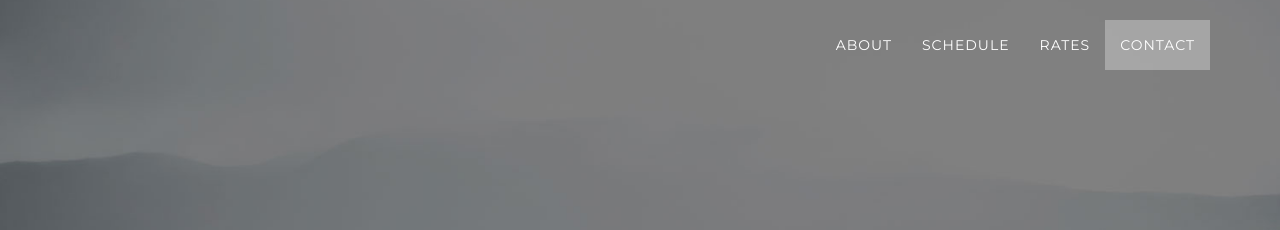
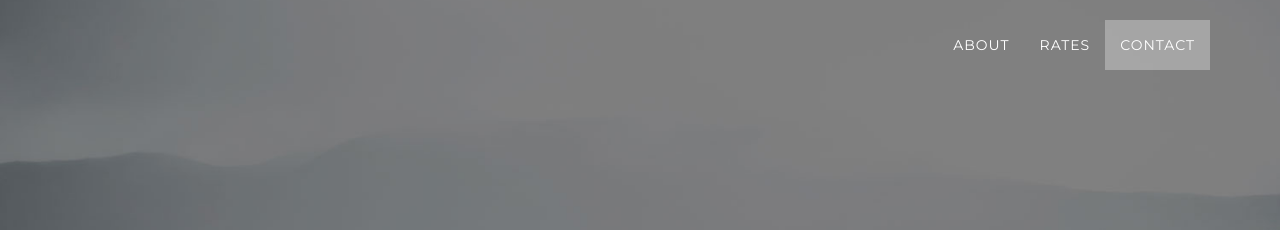
Before and after one commit to taro-shima-jpn/taro-shima-jpn.github.io, a Jekyll site: the page built from index.html, in a window 1280 px wide. Shown: the top 230 px of the page. Built offline with Jekyll 4.4.1, drawn with Linux system fonts in a browser that asks for light colours.

Commit message:
Update nav.html

```diff
--- a/_includes/nav.html
+++ b/_includes/nav.html
@@ -21,9 +21,6 @@
                         <a class="page-scroll" href="#about">About</a>
                     </li>
                     <li>
-                        <a class="page-scroll" href="#schedule">Schedule</a>
-                    </li>
-                    <li>
                         <a class="page-scroll" href="#rates">Rates</a>
                     </li>
                     <li>
```
